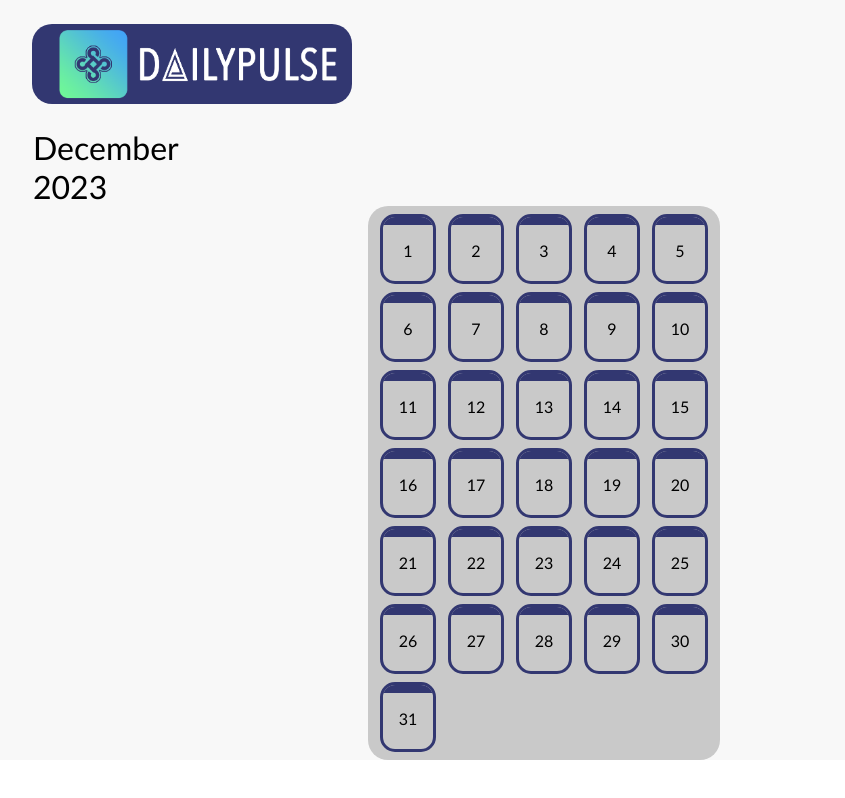
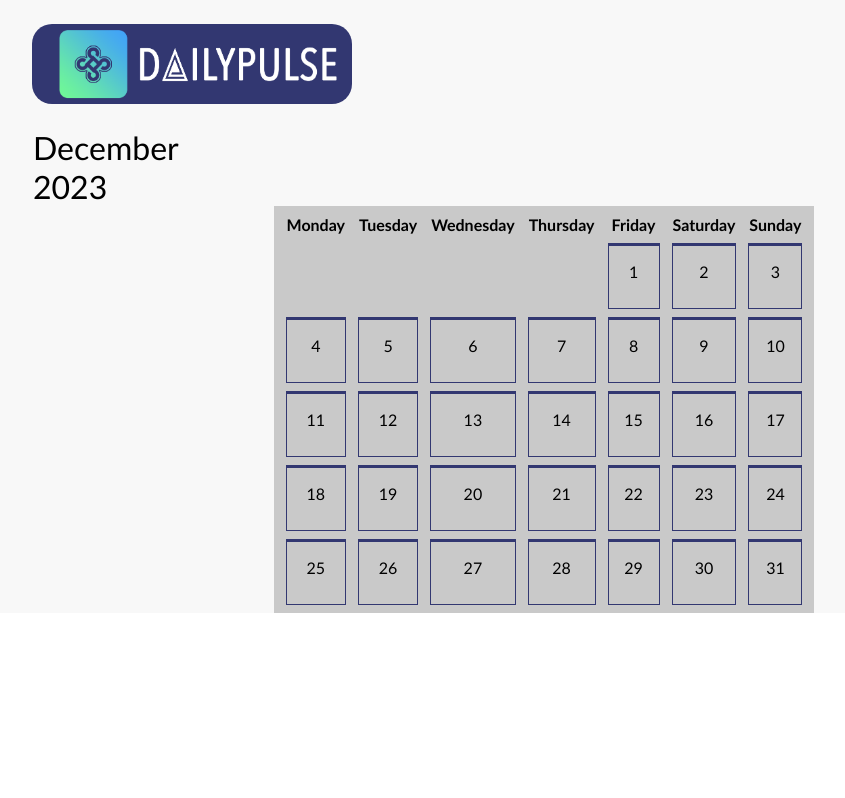
Before and after one commit to guqoliveira28/dailypulse, a React (Create React App) app: page / in a window 1280 px wide. Shown: the whole page, without its empty margins (96-941 px from the left). Built offline with nearby package versions, Linux system fonts and the light colour scheme.

Commit message:
Created getDaysOfTheWeek method. Refactor calendar array. New calendar styles

```diff
--- a/src/components/Calendar.scss
+++ b/src/components/Calendar.scss
@@ -17,29 +17,44 @@
     border-spacing: 1vw 1vh;
     background-color: $lightgrey;
     margin: auto;
-    border-radius: 20px;
+    border-radius: 0;
 
     tr {
       td {
         height: 8vh;
         width: 50px;
-        border: solid 3px $darkblue;
-        border-radius: 15px;
+        border: solid 1px $darkblue;
+        border-radius: 0;
         vertical-align: top;
         overflow: hidden;
         padding: 0;
         cursor: pointer;
 
         .cell-head {
-          height: 1vh;
+          height: 2px;
           width: 100%;
           background-color: $darkblue;
         }
 
         &:hover {
-          border: solid 3px $darkblue2;
+          border: solid 1px $darkblue2;
           .cell-head {
             background-color: $darkblue2;
+          }
+        }
+
+        &.empty {
+          border: none;
+          cursor: default;
+        }
+
+        .pulses-color {
+          display: flex;
+          flex-direction: row;
+
+          div {
+            width: 1vh;
+            height: 1vh;
           }
         }
       }
--- a/src/components/Calendar.tsx
+++ b/src/components/Calendar.tsx
@@ -2,11 +2,9 @@ import { useRef, useState } from "react";
 import "./Calendar.scss";
 import MonthPicker from "./MonthPicker";
 import DayEntryPopup, { ModalHandle } from "./DayEntryPopup";
-import { createCalendarArray } from "../scripts/calendar";
+import { createCalendarArray, getDaysOfTheWeek } from "../scripts/calendar";
 import YearPicker from "./YearPicker";
 import { dummyDayEntries, dummyPulses } from "../assets/dummydb";
-
-const numberOfColumns = 5;
 
 export default function Calendar() {
   const modalRef: React.Ref<ModalHandle> = useRef(null);
@@ -65,11 +63,7 @@ export default function Calendar() {
     setSelectedDay({ ...dayPulse, pulses: [...dayPulse.pulses] });
   };
 
-  const calendarArray = createCalendarArray(
-    currentDate,
-    numberOfColumns,
-    dummyDayEntries
-  );
+  const calendarArray = createCalendarArray(currentDate, dummyDayEntries);
 
   return (
     <div className="calendar">
@@ -96,18 +90,36 @@ export default function Calendar() {
         />
       </div>
       <table>
+        <thead>
+          <tr>
+            {getDaysOfTheWeek().map((row, index) => {
+              return <th key={index}>{row}</th>;
+            })}
+          </tr>
+        </thead>
         <tbody>
           {calendarArray.map((row, index) => (
             <tr key={index}>
-              {row.map((pulseDay: Nullable<DayEntry>, dayIndex) => {
-                let day = pulseDay?.date.getDate();
+              {row.map((dayEntry: Nullable<DayEntry>, dayIndex) => {
+                let day = dayEntry?.date.getDate();
+                if (!dayEntry) {
+                  return <td className="empty" key={dayIndex}></td>;
+                }
 
                 return (
                   <td
                     key={dayIndex}
-                    onClick={() => handleSelectedPulse(pulseDay)}
+                    onClick={() => handleSelectedPulse(dayEntry)}
                   >
                     <div className="cell-head"></div>
+                    <div className="pulses-color">
+                      {dayEntry?.pulses.map((pulse) => (
+                        <div
+                          key={pulse.id}
+                          style={{ backgroundColor: pulse.color }}
+                        ></div>
+                      ))}
+                    </div>
                     <p>{day}</p>
                   </td>
                 );
--- a/src/components/DayEntryPopup.scss
+++ b/src/components/DayEntryPopup.scss
@@ -30,7 +30,26 @@
       justify-content: space-between;
       white-space: nowrap;
       max-height: 10em;
-      max-width: 12vw;
+      max-width: 14vw;
+
+      &::-webkit-scrollbar {
+        width: 5px;
+        height: 5px;
+      }
+      &::-webkit-scrollbar-track {
+        border-radius: 10px;
+        background: rgba(0, 0, 0, 0.1);
+      }
+      &::-webkit-scrollbar-thumb {
+        border-radius: 10px;
+        background: rgba(0, 0, 0, 0.2);
+      }
+      &::-webkit-scrollbar-thumb:hover {
+        background: rgba(0, 0, 0, 0.4);
+      }
+      &::-webkit-scrollbar-thumb:active {
+        background: rgba(0, 0, 0, 0.9);
+      }
     }
 
     li {
--- a/src/scripts/calendar.ts
+++ b/src/scripts/calendar.ts
@@ -1,23 +1,50 @@
-function getDaysInMonth(year: number, month: number) {
+function getDaysInMonth(year: number, month: number): number {
   return new Date(year, month + 1, 0).getDate();
 }
 
+function getDaysOfTheWeek(): String[] {
+  let arrayDOTW: String[] = new Array<String>();
+  for (let i = 0; i < 7; i++) {
+    // first january 2024 is a mondey
+    arrayDOTW.push(
+      new Date(2024, 0, i + 1).toLocaleString("default", { weekday: "long" })
+    );
+  }
+  return arrayDOTW;
+}
+
 function createCalendarArray(
-  currentDate: Date,
-  numberOfColumns: number,
+  recievedDate: Date,
   dayEntries: DayEntry[]
 ): Array<Array<Nullable<DayEntry>>> {
   const calendarArray = new Array<Array<Nullable<DayEntry>>>();
-  let dayCount = 1;
+  const currentDate: Date = new Date(
+    recievedDate.getFullYear(),
+    recievedDate.getMonth()
+  );
+  const numberOfColumns: number = 7;
   const daysOfMonth = getDaysInMonth(
     currentDate.getFullYear(),
     currentDate.getMonth()
   );
+  let dayCount: number = 1;
+  let startTable: boolean = false;
+
+  // Sunday - Saturday : 0 - 6
+  let startCol: number = currentDate.getDay() - 1;
+  if (startCol < 0) {
+    startCol = numberOfColumns - 1;
+  }
 
   for (let i: number = 0; dayCount <= daysOfMonth; i++) {
     calendarArray.push(new Array<Nullable<DayEntry>>(numberOfColumns));
     for (let j: number = 0; j < numberOfColumns; j++) {
-      if (dayCount <= daysOfMonth) {
+      if (j === startCol) {
+        startTable = true;
+      } else if (!startTable) {
+        calendarArray[i].push(null);
+      }
+      if (startTable && dayCount <= daysOfMonth) {
         const date: Date = new Date(
           currentDate.getFullYear(),
           currentDate.getMonth(),
@@ -41,4 +68,4 @@ function createCalendarArray(
   return calendarArray;
 }
 
-export { createCalendarArray };
+export { createCalendarArray, getDaysOfTheWeek };
```
